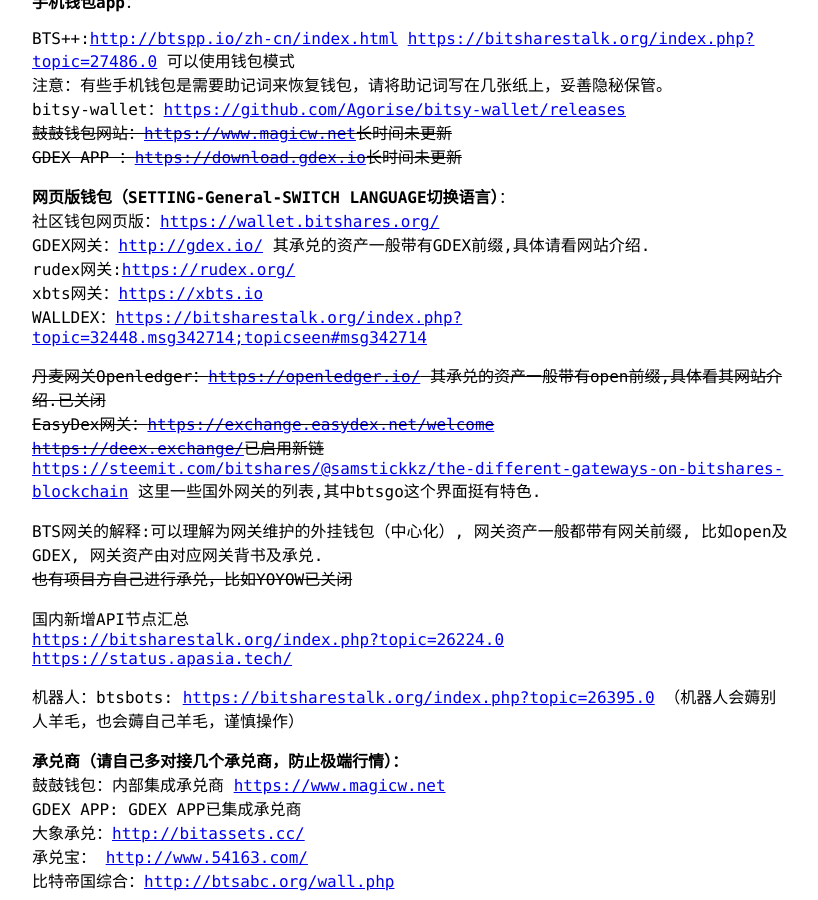
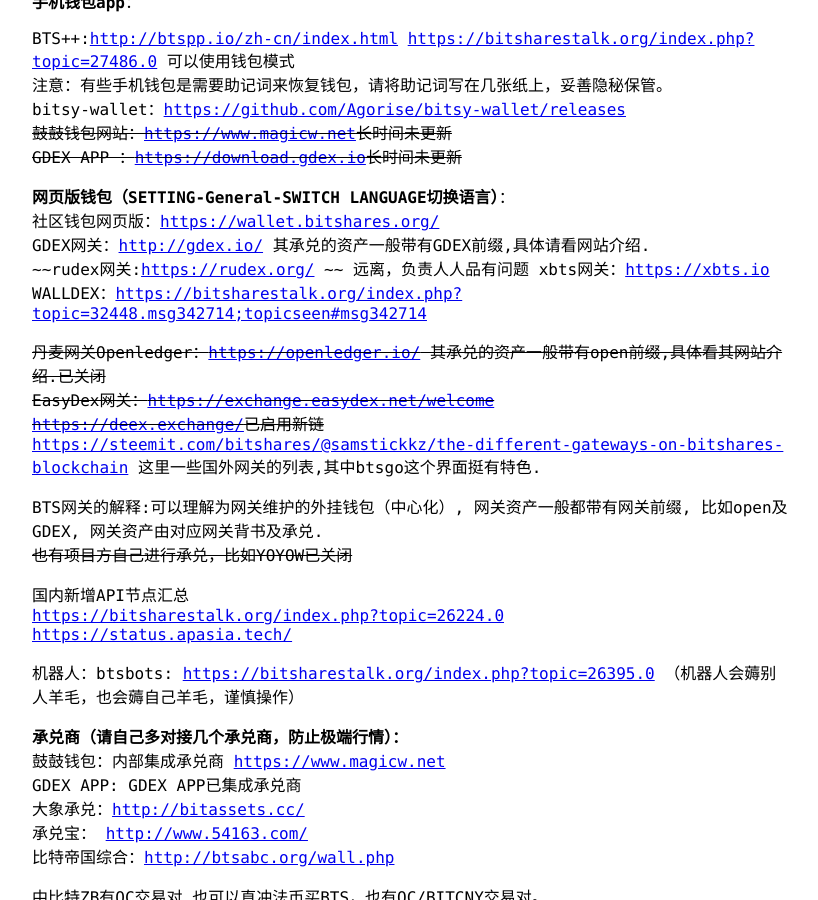
Before and after one commit to shulthz/shulthz.github.io, a Jekyll site: the page built from _posts/2020-08-05-BTS(比特股)新手相关教程-资料-钱包内盘-承兑商-社交等信息汇总.markdown, in a window 1280 px wide and 900 px high, scrolled down 1844 px. Shown: the whole window, without its empty margins (228-1046 px from the left). Built offline with Jekyll 4.4.1, drawn with Linux system fonts in a browser that asks for light colours.

Commit message:
Update 2020-08-05-BTS(比特股)新手相关教程-资料-钱包内盘-承兑商-社交等信息汇总.markdown

```diff
--- a/_posts/2020-08-05-BTS(比特股)新手相关教程-资料-钱包内盘-承兑商-社交等信息汇总.markdown
+++ b/_posts/2020-08-05-BTS(比特股)新手相关教程-资料-钱包内盘-承兑商-社交等信息汇总.markdown
@@ -92,7 +92,7 @@ bitsy-wallet：<https://github.com/Agorise/bitsy-wallet/releases>
 **网页版钱包（SETTING-General-SWITCH LANGUAGE切换语言）**：
 社区钱包网页版：<https://wallet.bitshares.org/>
 GDEX网关：<http://gdex.io/>   其承兑的资产一般带有GDEX前缀,具体请看网站介绍.
-rudex网关:<https://rudex.org/>
+~~rudex网关:<https://rudex.org/>  ~~ 远离，负责人人品有问题
 xbts网关：<https://xbts.io>
 WALLDEX：<https://bitsharestalk.org/index.php?topic=32448.msg342714;topicseen#msg342714>
 
```
